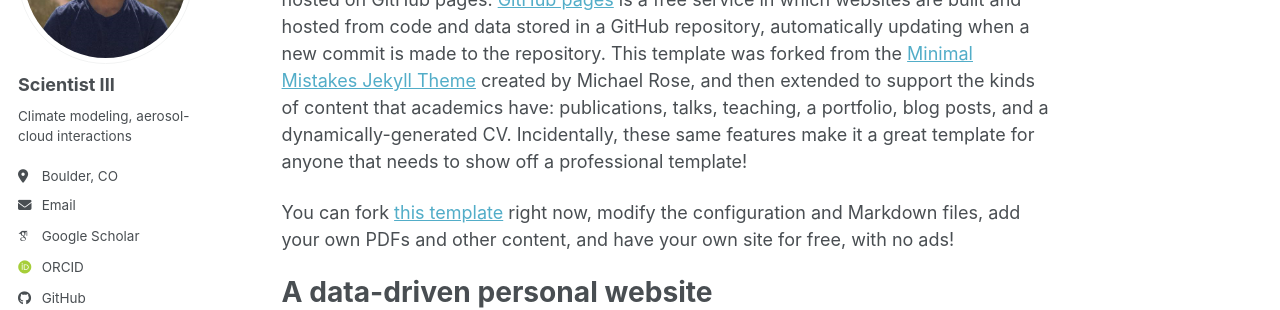
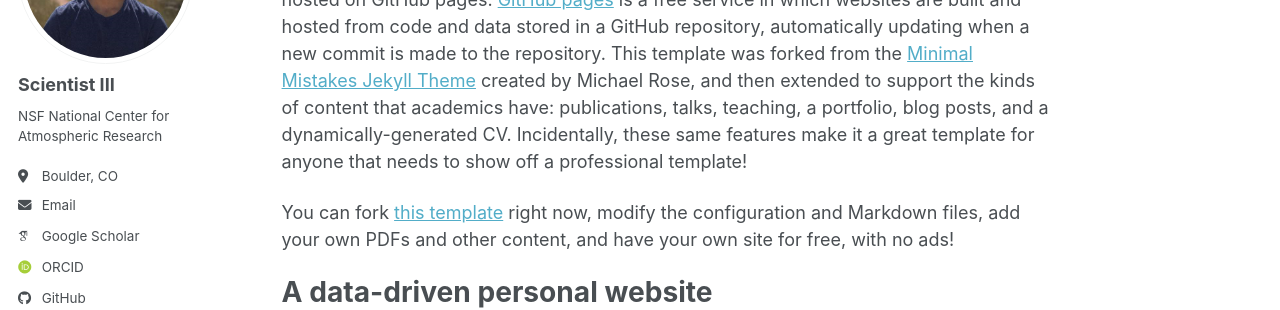
Before and after one commit to kgohil27/kgohil27.github.io, a Jekyll site: the page built from _pages/about.md, in a window 1280 px wide. Shown: the part 212-522 px from the top of the page. Built offline with Jekyll 4.4.1, drawn with Linux system fonts in a browser that asks for light colours; some web fonts are replaced; a script bundle is joined from its source files by our own code; library files that are not in the unit come from our copies.

Commit message:
Update bio

```diff
--- a/_config.yml
+++ b/_config.yml
@@ -26,7 +26,7 @@
   avatar           : "Headshot_Gohil_2025.png"
   name             : "Scientist III"
   pronouns         : # example: "she/her"
-  bio              : "Climate modeling, aerosol-cloud interactions"
+  bio              : "NSF National Center for Atmospheric Research"
   location         : "Boulder, CO"
   employer         : ###
   uri              : # URL
```
